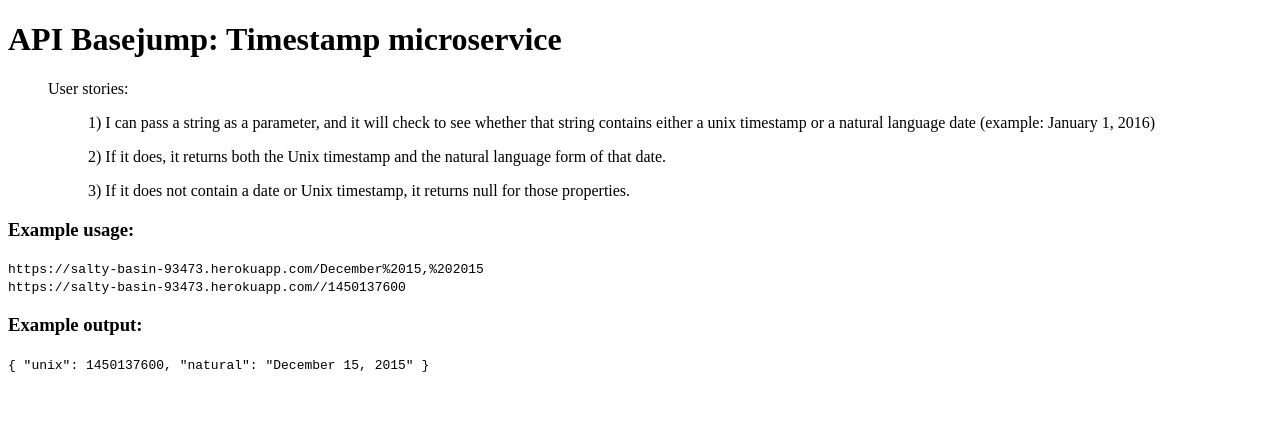
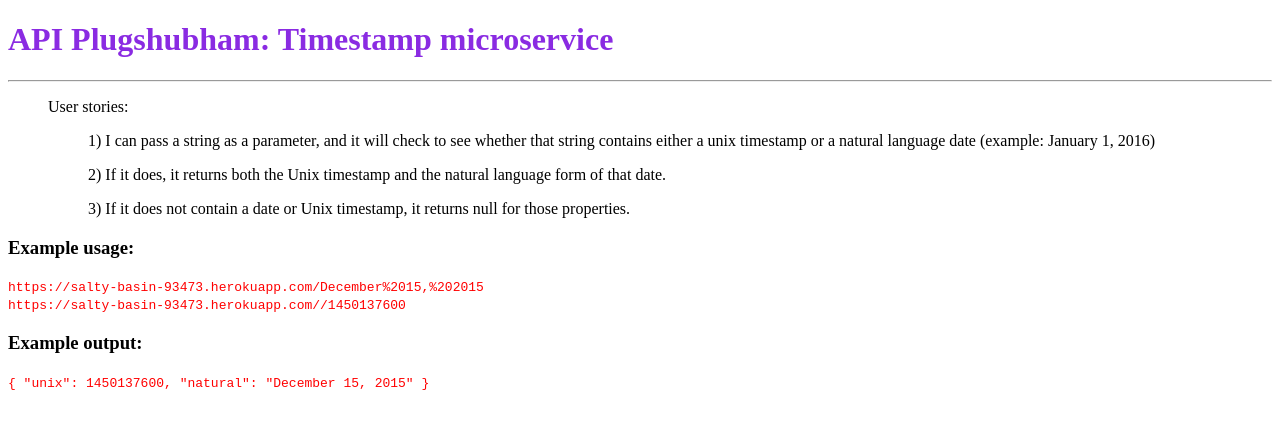
Before and after one commit to PlugShubham/timestamp-fcc, a website: page public/index.html in a window 1280 px wide. Drawn offline with Linux system fonts and the light colour scheme.

Commit message:
added css

```diff
--- /dev/null
+++ b/public/css/style.css
@@ -0,0 +1,6 @@
+h1{
+    color:blueviolet;
+}
+code{
+    color:red;
+}
--- a/public/index.html
+++ b/public/index.html
@@ -4,13 +4,15 @@
     <meta charset="UTF-8">
     <meta name="viewport" content="width=<device-width>, initial-scale=1.0">
     <meta http-equiv="X-UA-Compatible" content="ie=edge">
+    <link rel="stylesheet" type="text/css" href="css/style.css" />
     <title>Timestamp-Plug</title>
 </head>
 <body>
     <div class="container">
         <h1 class="header">
-            API Basejump: Timestamp microservice
+            API Plugshubham: Timestamp microservice
         </h1>
+        <hr>
         <blockquote>
             User stories:
             <ul>1) I can pass a string as a parameter, and it will check to see whether that string
```
